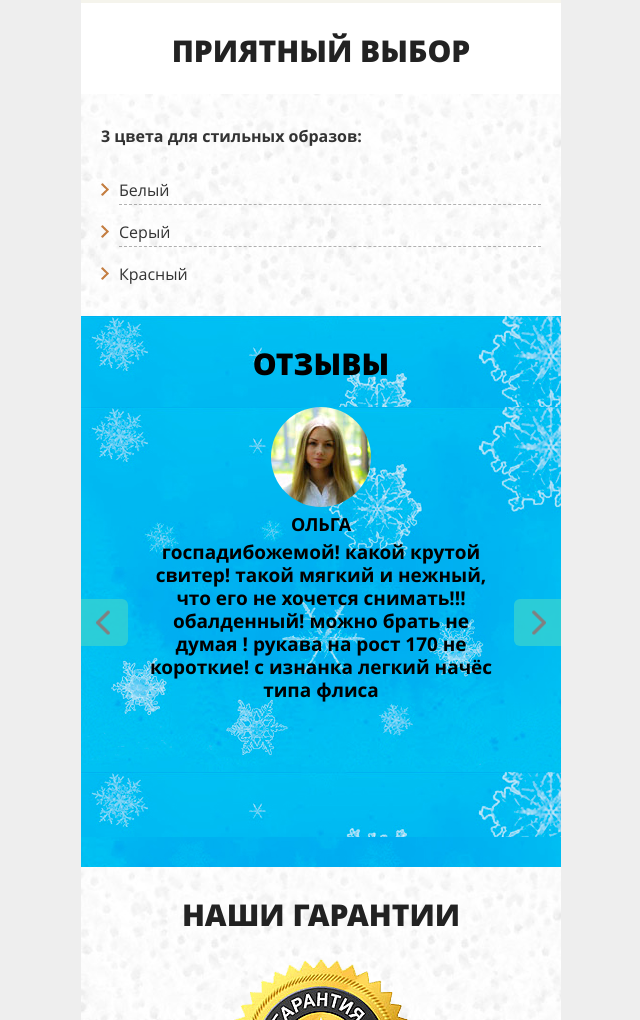
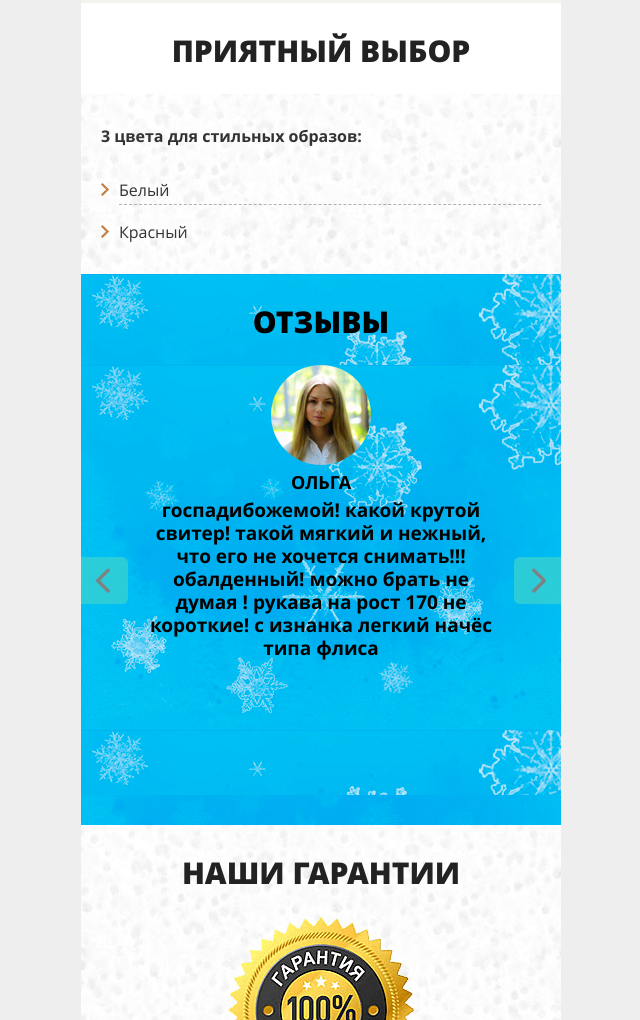
Before and after one commit to Kupreyka/deer2, a plain HTML site: page index.html in a window 1280 px wide. Shown: the part 5846-6866 px from the top of the page, without its empty margins (319-959 px from the left). Drawn offline with nearby package versions, Linux system fonts and the light colour scheme.

Commit message:
Add files via upload

```diff
--- a/index.html
+++ b/index.html
@@ -216,7 +216,6 @@
 		    <b style="padding: 0 0 0 20px;">3 цвета для стильных образов:</b>
 			<ul>
 				<li>Белый</li>
-				<li>Серый</li>
 				<li>Красный</li>
 			</ul>
 		</section>
```
